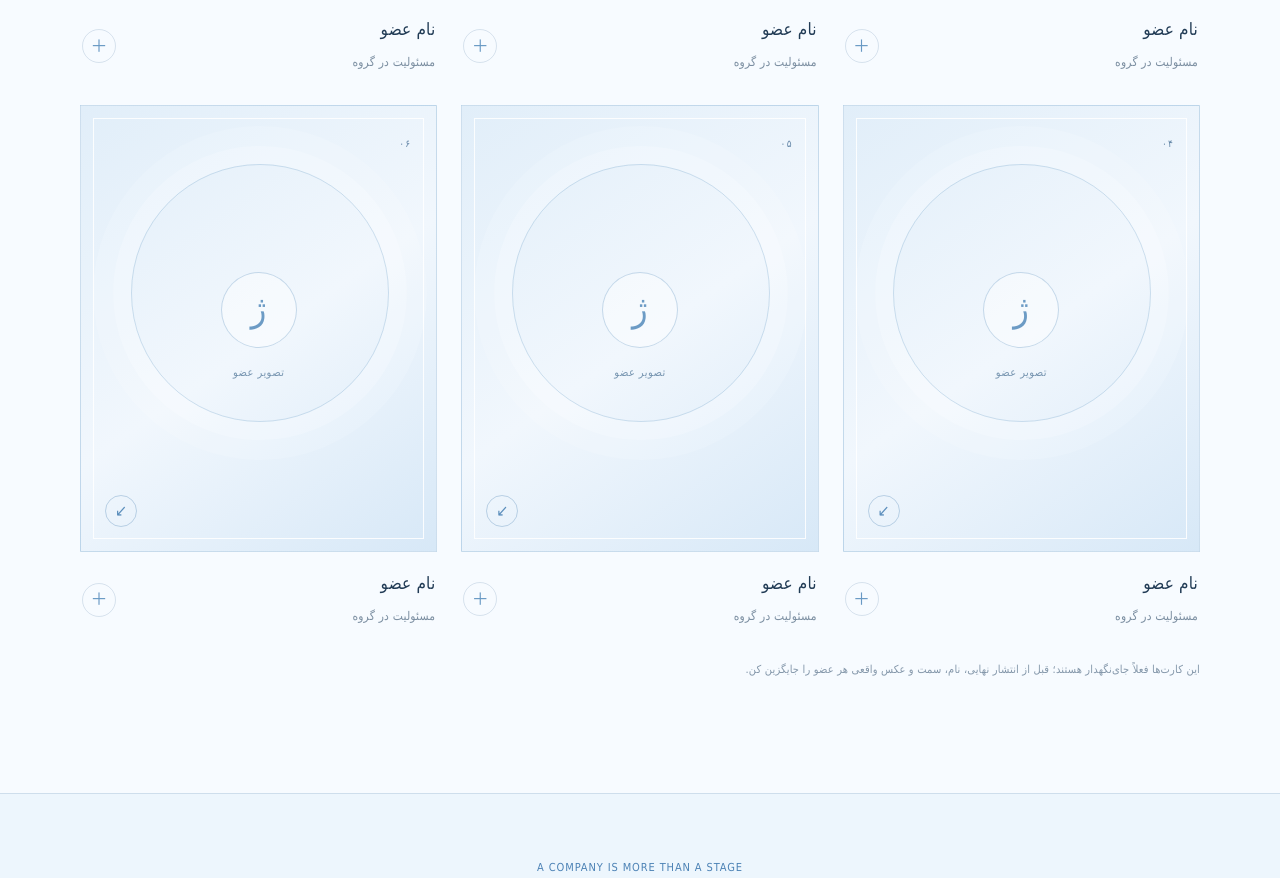
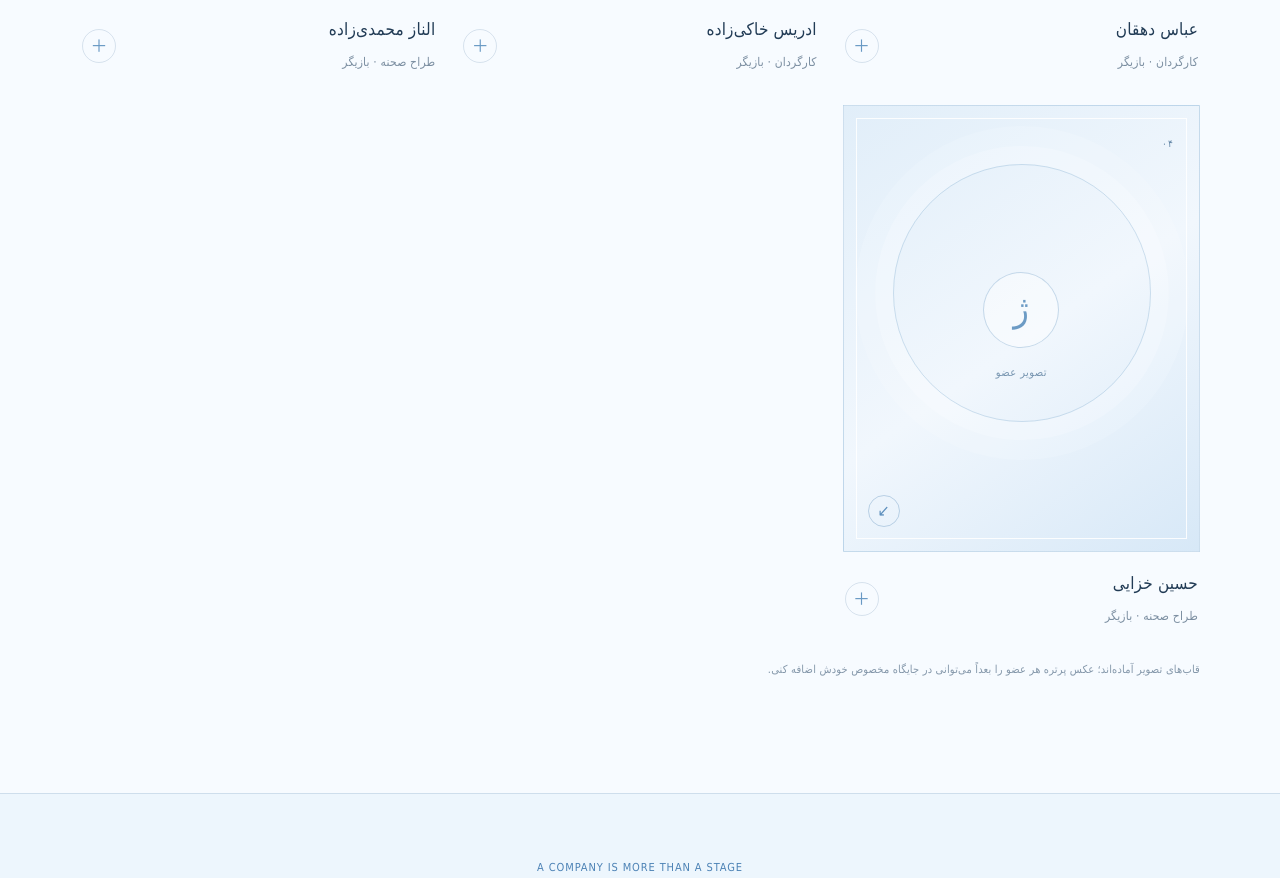
Before and after one commit to Edris0071993/zhowtheater, a React (Vite) app: page /members in a window 1280 px wide. Shown: the part 1388-2266 px from the top of the page. Built offline with nearby package versions, Linux system fonts and the light colour scheme.

Commit message:
Add Zhow theatre members and their roles

```diff
--- a/src/pages/Members.jsx
+++ b/src/pages/Members.jsx
@@ -1,12 +1,10 @@
 import "../styles/members.css";
 
 const members = [
-  { id: "member-01", number: "۰۱", name: "نام عضو", role: "مسئولیت در گروه" },
-  { id: "member-02", number: "۰۲", name: "نام عضو", role: "مسئولیت در گروه" },
-  { id: "member-03", number: "۰۳", name: "نام عضو", role: "مسئولیت در گروه" },
-  { id: "member-04", number: "۰۴", name: "نام عضو", role: "مسئولیت در گروه" },
-  { id: "member-05", number: "۰۵", name: "نام عضو", role: "مسئولیت در گروه" },
-  { id: "member-06", number: "۰۶", name: "نام عضو", role: "مسئولیت در گروه" },
+  { id: "abbas-dehghan", number: "۰۱", name: "عباس دهقان", role: "کارگردان · بازیگر" },
+  { id: "edris-khaki-khizadeh", number: "۰۲", name: "ادریس خاکی‌زاده", role: "کارگردان · بازیگر" },
+  { id: "elnaz-mohammadizadeh", number: "۰۳", name: "الناز محمدی‌زاده", role: "طراح صحنه · بازیگر" },
+  { id: "hossein-khazaei", number: "۰۴", name: "حسین خزایی", role: "طراح صحنه · بازیگر" },
 ];
 
 export default function Members() {
@@ -28,7 +26,7 @@ export default function Members() {
             <span className="membersKicker">THE PEOPLE BEHIND THE STORIES</span>
             <h2 id="members-title">آدم‌های <span>ژو</span></h2>
           </div>
-          <p>نام‌ها، تصویرها و مسئولیت‌های اعضا را می‌توانی در کارت‌های زیر قرار بدهی؛ قالب برای عکس‌های پرتره طراحی شده است.</p>
+          <p>چهار هنرمند، چهار نگاه و یک مسیر مشترک؛ از کارگردانی و بازیگری تا طراحی صحنه.</p>
         </div>
         <div className="membersGrid">
           {members.map((member) => (
@@ -49,7 +47,7 @@ export default function Members() {
             </article>
           ))}
         </div>
-        <p className="membersNote">این کارت‌ها فعلاً جای‌نگهدار هستند؛ قبل از انتشار نهایی، نام، سمت و عکس واقعی هر عضو را جایگزین کن.</p>
+        <p className="membersNote">قاب‌های تصویر آماده‌اند؛ عکس پرتره هر عضو را بعداً می‌توانی در جایگاه مخصوص خودش اضافه کنی.</p>
       </section>
       <footer className="membersClosing">
         <span className="membersKicker">A COMPANY IS MORE THAN A STAGE</span>
```
